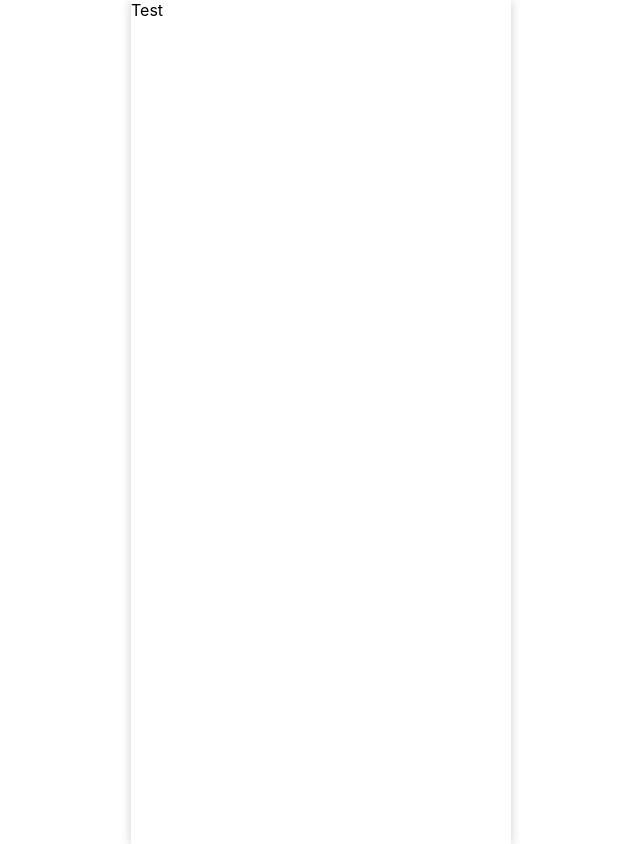
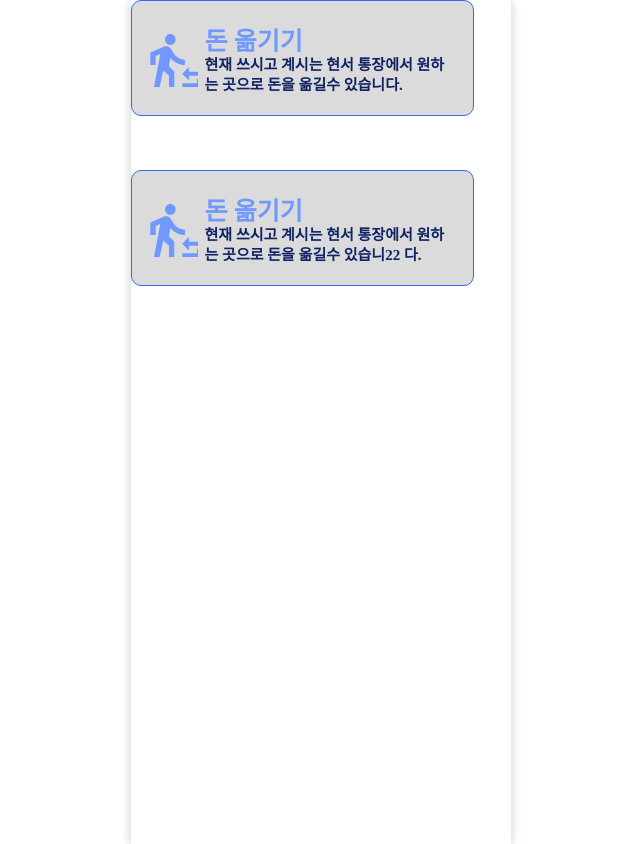
Before and after one commit to hyeonseokang/MomsBank, a React (Create React App) app in the folder frontend/: page / in a window 1280 px wide. Shown: the whole page, without its empty margins (319-959 px from the left). Built offline with nearby package versions, Linux system fonts and the light colour scheme.

Commit message:
Main 페이지 Block 컴포넌트 50% 완성

```diff
--- a/frontend/src/App.js
+++ b/frontend/src/App.js
@@ -1,11 +1,19 @@
 import styled from 'styled-components';
-
+import Block from './components/main/Block';
+import icon from './images/icon/transfer.svg';
 function App() {
   return (
     <Wrap>
-      <div>
-        Test
-      </div>
+            <div>
+              <Block icon={icon} mainText="돈 옮기기" subText="현재 쓰시고 계시는 현서 통장에서
+    원하는 곳으로 돈을 옮길수 있습니다.">
+
+          </Block><Block icon={icon} mainText="돈 옮기기" subText="현재 쓰시고 계시는 현서 통장에서
+    원하는 곳으로 돈을 옮길수 있습니22  다.">
+
+          </Block>
+            </div>
+
     </Wrap>
   );
 }
@@ -18,4 +26,11 @@ const Wrap = styled.div`
   overflow: hidden;
 `;
 
+const Background = styled.div`
+  background: transparent;
+  position: relative;
+  width: 100%;
+  height: 812px;
+`;
+
 export default App;
--- /dev/null
+++ b/frontend/src/components/main/Block.js
@@ -0,0 +1,80 @@
+import React from "react";
+import styled from "styled-components";
+
+const Block = ({icon, mainText, subText}) => {
+    return (
+            <Div>
+                <Icon icon={icon}/>
+                <MainText>{mainText}</MainText>
+                <SubText>{subText}</SubText>
+            </Div>
+    )
+};
+
+
+const Div = styled.div`
+    position: relative;
+    display: inline-block;
+    width: 343px;
+    height: 116px;
+
+    margin-bottom: 50px;
+
+    background: #DBDBDB;
+    border: 1px solid #2F69FF;
+    box-sizing: border-box;
+    border-radius: 10px;
+`;
+
+const Icon = styled.div`
+    position: absolute;
+    left: 3.89%;
+    right: 80.56%;
+    top: 25.86%;
+    bottom: 24.71%;
+
+    background: url(${props=>props.icon}) no-repeat;
+`;
+
+const MainText = styled.p`
+   position: absolute;
+    left: 21.28%;
+    right: 38.78%;
+    top: 13.79%;
+    bottom: 61.21%;
+
+    font-family: Spoqa Han Sans Neo;
+    font-style: normal;
+    font-weight: bold;
+    font-size: 25px;
+    line-height: 0px;
+    /* or 0% */
+
+    display: flex;
+    align-items: center;
+
+    color: #7098FF;
+`;
+
+const SubText = styled.p`
+    position: absolute;
+    left: 21.28%;
+    right: 5.54%;
+    top: 38.79%;
+    bottom: 9.48%;
+
+    font-family: Spoqa Han Sans Neo;
+    font-style: normal;
+    font-weight: bold;
+    font-size: 15px;
+    line-height: 20px;
+    /* or 133% */
+
+    display: flex;
+    align-items: center;
+
+    color: #112364;
+
+`;
+
+export default Block;
```
Also changed, not shown: frontend/src/images/icon/transfer.svg (added).
